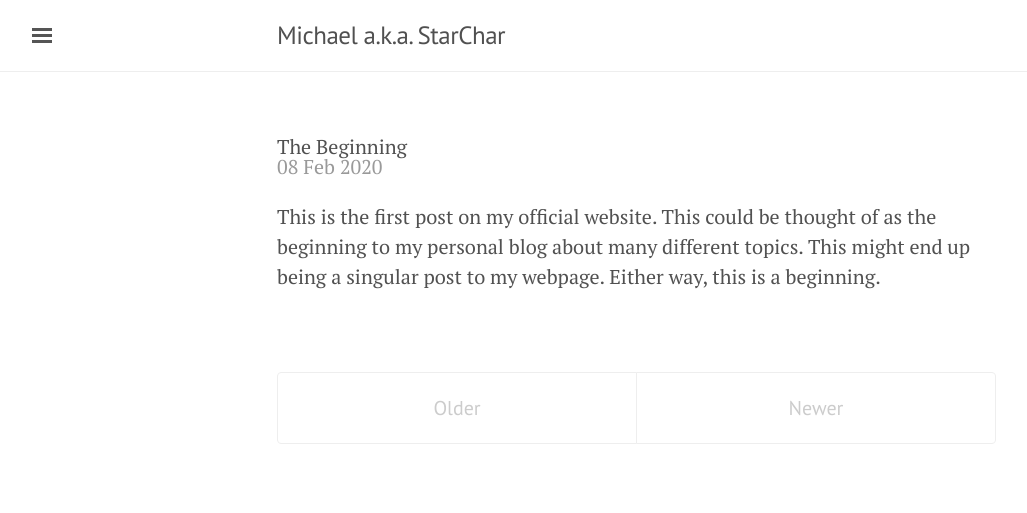
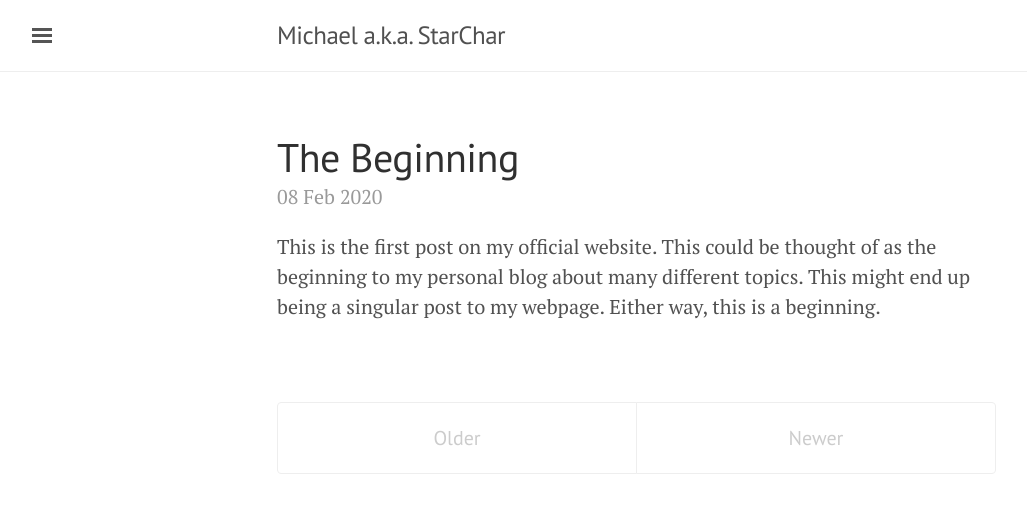
Before and after one commit to MHolmblad13/michaelholmblad.com, a Jekyll site: the page built from index.html, in a window 1280 px wide. Shown: the top 513 px of the page, without its empty margins (3-1030 px from the left). Built offline with Jekyll 4.4.1, drawn with Linux system fonts in a browser that asks for light colours; the list of posts is cut into pages by our own code.

Commit message:
Rebolden Post Titles

```diff
--- a/index.html
+++ b/index.html
@@ -6,8 +6,9 @@ title: Posts
 <div class="posts">
   {% for post in paginator.posts %}
   <div class="post">
-    {{ post.title }}
-
+    <h1 class="post-title">
+      {{ post.title }}
+    </h1>
 
     <span class="post-date">{{ post.date | date_to_string }}</span>
 
```
